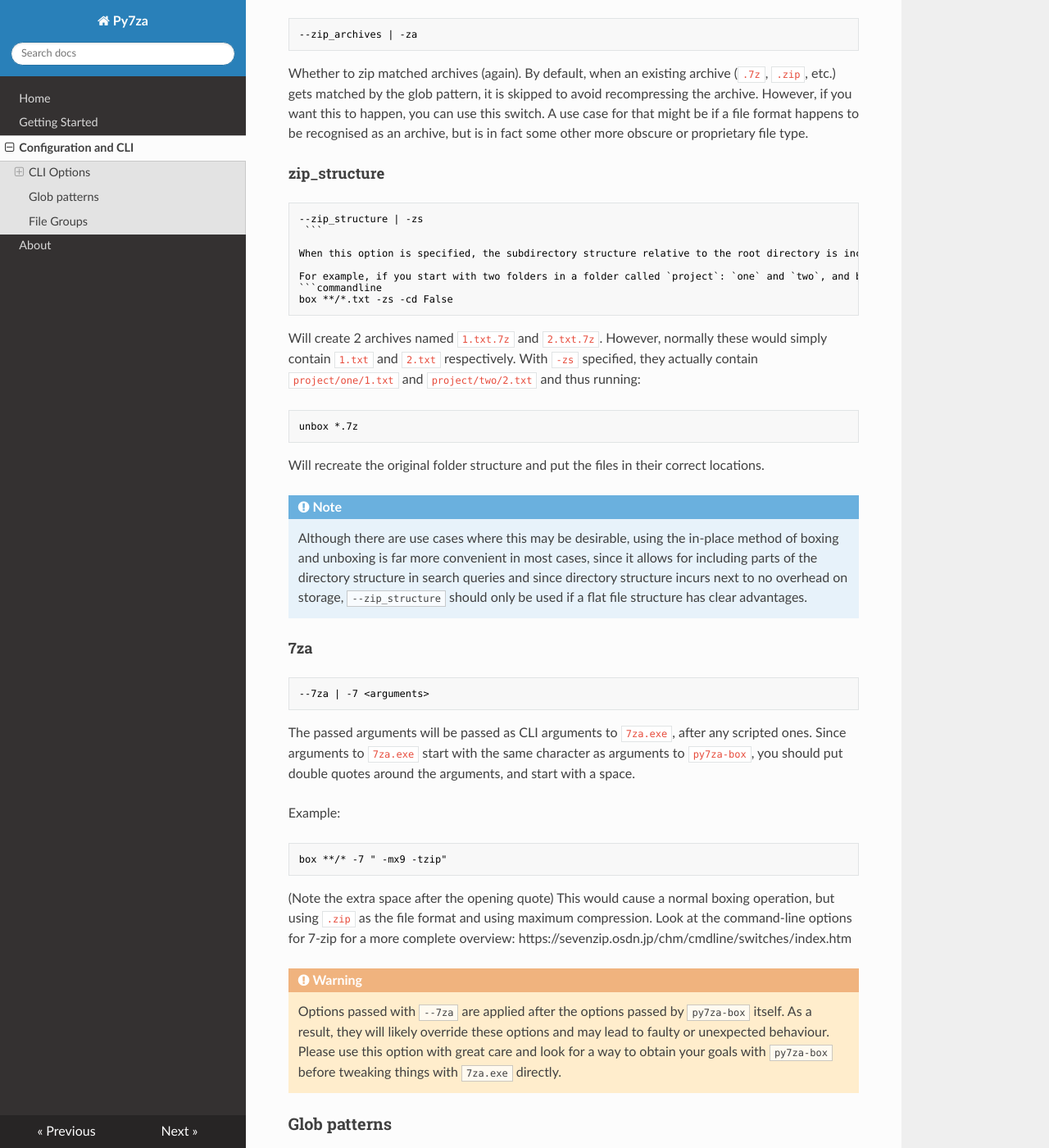
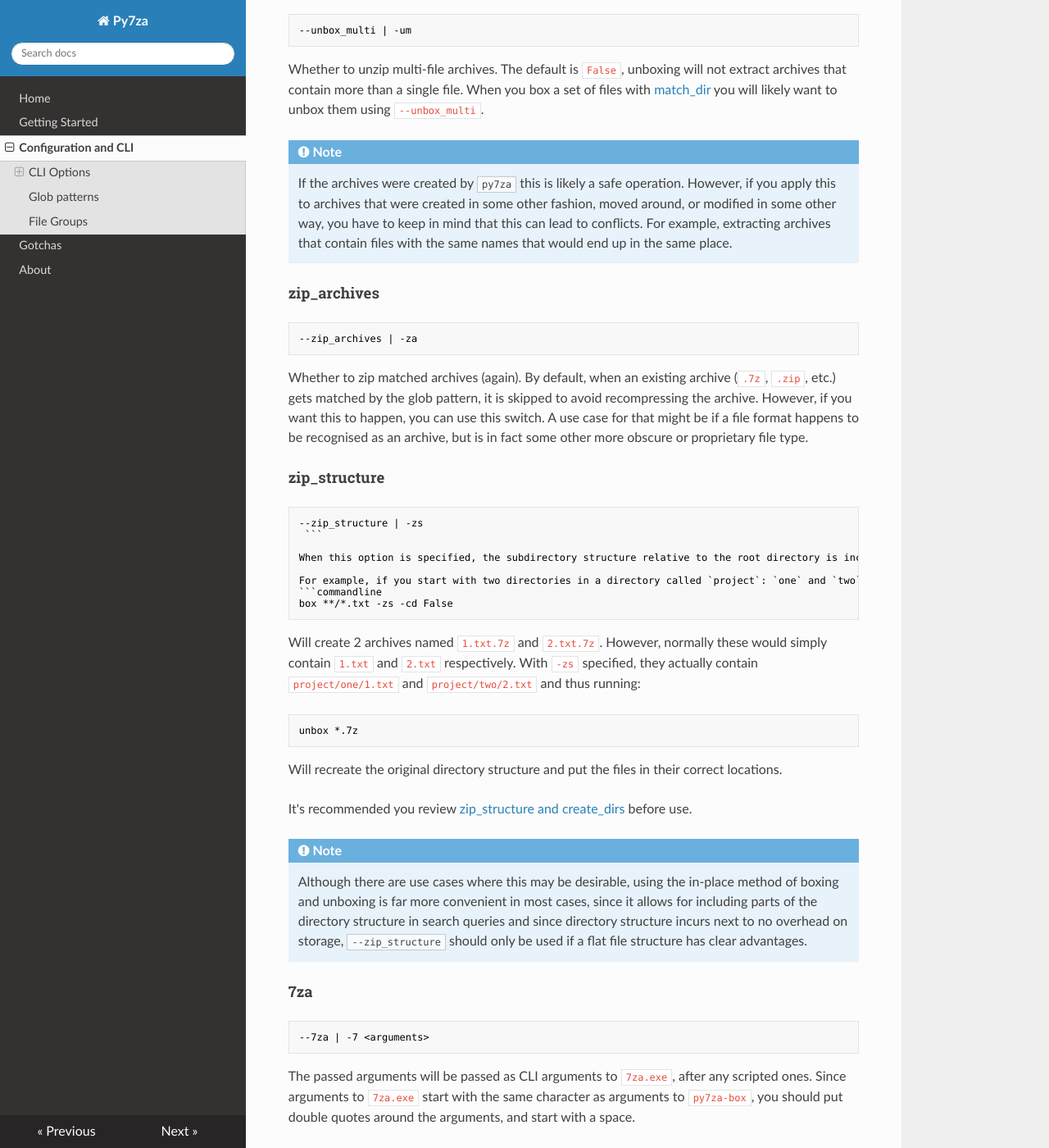
Before and after one commit to Grismar/py7za, an MkDocs documentation site: the page built from docs/configuration.md, in a window 1280 px wide and 1400 px high, scrolled down 8238 px. Shown: the whole window at 82% size. Built offline with MkDocs 1.6.1, drawn with Linux system fonts in a browser that asks for light colours; nearby versions of some CDN libraries; some of the changed text lies outside the part shown.

Commit message:
update 0.2.3

````diff
--- a/docs/configuration.md
+++ b/docs/configuration.md
@@ -17,18 +17,20 @@
 
 #### create_dirs
 
-```commandline
+```none
 --create_dirs | -cd
 ```
 
-Switch for unboxing, determining whether to recreate the same directory structure in the target path. When a [target](#target) location is specified, files will not be boxed or unboxed in-place - if `create_dirs` is `False`, all the files in the target location will be created in the same directory.
+Switch for unboxing, determining whether to recreate the same directory structure in the target path. When a [target](#target) location is specified, files will not be boxed or unboxed in-place - if `create_dirs` is `False`, all the files in the target location will be created in the same directory. The default is `True`, which is the useful setting for in-place boxing and unboxing.
+
+It's recommended you review [zip_structure and create_dirs](../gotchas/#zip_structure-and-create_dirs) before use.
 
 !!! warning
-    This can lead to undesirable results (files getting overwritten, or not boxed or unboxed) if there are files with the same name in different directories. Use with care! The default is safe, setting this option to `True` requires being careful.
+    This can lead to undesirable results (files getting overwritten, or not boxed or unboxed) if there are files with the same name in different directories. Use with care! The default is safe, setting this option to `False` requires being careful.
 
 #### delete
 
-```commandline
+```none
 --delete | -d
 ```
 
@@ -36,7 +38,7 @@
 
 #### error_log
 
-```commandline
+```none
 --error_log | -el <path>
 ```
 
@@ -44,7 +46,7 @@
 
 #### glob
 
-```commandline
+```none
 [--glob | -g] <pattern> [<pattern> [..]]
 ```
 
@@ -55,31 +57,31 @@
 
 #### group_match
 
-```commandline
+```none
 --group_match | -gm
 ```
 
-Whether to match files that are grouped with other matched files. See also [File Groups](../configuration/file-groups). The default is to match grouped files. In short, this means that any files that are normally grouped, like for example files that make up an ArcGIS shape file, will all be matched if at least one of them is matched by a glob pattern.
+Whether to match files that are grouped with other matched files. See also [File Groups](../configuration/#file-groups). The default is to match grouped files. In short, this means that any files that are normally grouped, like for example files that make up an ArcGIS shape file, will all be matched if at least one of them is matched by a glob pattern.
 
 You can define additional groups using [group_add](../configuration/#group_add)
 
 #### group_add
 
-```commandline
+```none
 --group_add | -ga <path>
 ```
 
 In addition to default group definitions used by [group_match](../configuration/#group_match), you can define your own in a .json format that is structured the same as the `groups.json` file that accompanies the `py7za_box` script.
 
 The structure is straightforward:
-```json
+```none
 {
   "group name": [".suffix", ".suffix", ...],
   ...
 }
 ```
 Alternatively, this structure can be part of another .json file, in which case it should be the value of a `"groups"` key:
-```json
+```none
 {
   ...
   "groups: {
@@ -99,7 +101,7 @@
 
 #### help
 
-```commandline
+```none
 --help | -h
 ```
 
@@ -107,25 +109,28 @@
 
 #### log
 
-```commandline
+```none
 --log | -l <path>
 ```
 Write a log file to the name and location specified by `<path>`. For each boxing or unboxing operation, source file name, source file size, target file name, and target file size are written in .csv format. The default is not to log to file and to only report progress on the screen.
 
 #### match_dir
 
-```commandline
+```none
 --match_dir | -md
 ```
 
 Whether glob pattern(s) should match directories. By default only files are matched. If directories are matched, they will be archived as a whole, i.e. the entire directory will be archived as a single file when boxing, and unboxed all at once when unboxing.
+
+!!! note
+    7za itself supports multicore compression when compressing multiple files into a single archive. So if you're compressing many files into a few archives, which likely happens when compressing directories instead of single file, it may not be optimal to create a pool with as many tasks as you have cores. Look at [parallel](../configuration/#parallel)
 
 !!! warning
     Since there are far more possible complications here, using this option requires some planning. It is recommended not to use this switch unless the implications are clear. Some experimentation before applying it to critical files is recommended.
 
 #### match_file
 
-```commandline
+```none
 --match_file | -mf
 ```
 
@@ -139,7 +144,7 @@
 
 #### output
 
-```commandline
+```none
 --output | -o  d | default / l | list / q | quiet / s | status / v | verbose
 ```
 
@@ -158,7 +163,7 @@
 
 #### overwrite
 
-```commandline
+```none
 --overwrite | -w  a | all / s | skip / u | rename_new / t | rename_existing
 ```
 
@@ -166,7 +171,7 @@
 
 #### parallel
 
-```commandline
+```none
 --parallel | -p <n>[x]
 ```
 
@@ -178,7 +183,7 @@
 
 Example:
 ```commandline
-box **/* -p -6
+box **/* -p " -6"
 box **/* -p 18
 box **/* -p .75x
 ```
@@ -187,9 +192,12 @@
 !!! Note
     In rare cases you may want to kick off more parallel processes than there are cores, in particular when unboxing many large files that do not require a lot of computing power to decompress but when you do have a lot of bandwidth to saturate. However, in general a number at or below the number of available cores is optimal.
 
+!!! Note
+    If you use the [match_dir](../configuration/#match_dir) option, you may want to consider only allowing a few parallel operations, as 7za itself will make use of multiple cores to compress multiple files at once.
+
 #### root
 
-```commandline
+```none
 --root | -r <path>
 ```
 
@@ -202,7 +210,7 @@
 
 #### regex
 
-```commandline
+```none
 --regex | -re <expr>
 ```
 
@@ -219,7 +227,7 @@
 
 #### si
 
-```commandline
+```none
 --si | -si
 ```
 
@@ -227,7 +235,7 @@
 
 #### target
 
-```commandline
+```none
 --target | -t <path>
 ```
 
@@ -242,7 +250,7 @@
 
 #### test
 
-```commandline
+```none
 --test
 ```
 
@@ -253,7 +261,7 @@
 box **/* -r D:\test\ --test
 ```
 This can output something like:
-```commandline
+```none
 TEST in ".": 7za.exe a "D:\test\test.mif.7z" "D:\0000\test.mif" -y -sdel
 TEST in ".": 7za.exe a "D:\test\test.mid.7z" "D:\0000\test.mid" -y -sdel
 TEST in ".": 7za.exe a "D:\test\test.txt.7z" "D:\0000\test.txt" -y -sdel
@@ -265,15 +273,15 @@
 
 #### unbox
 
-```commandline
+```none
 --unbox | unzip | -u
 ```
 
-When you run `unbox`, you effectively run `py7za-box` with this option set to `True`, causing it to start unboxing and interpreting the other options accordingly. By default this option is `False`, so running `py7za-box` without this option is nearly identical to running `box`.
+When you run `unbox`, you effectively run `py7za-box` with this option set to `True`, causing it to start unboxing and interpreting the other options accordingly. By default, this option is `False`, so running `py7za-box` without this option is nearly identical to running `box`.
 
 #### unbox_multi
 
-```commandline
+```none
 --unbox_multi | -um
 ```
 
@@ -284,7 +292,7 @@
 
 #### zip_archives
 
-```commandline
+```none
 --zip_archives | -za
 ```
 
@@ -292,13 +300,13 @@
 
 #### zip_structure
 
-```commandline
+```none
 --zip_structure | -zs
  ```
 
 When this option is specified, the subdirectory structure relative to the root directory is included in the archive (there is no effect when unboxing). By default, the directory structure from root is recreated (see [create_dirs](../configuration/#create_dirs)), and there is no need to include the directory structure. But if you set `--create_dirs` to False, you may want to preserve the original location of the files, even though you are creating a flat file structure.
 
-For example, if you start with two folders in a folder called `project`: `one` and `two`, and both contain a text file, `1.txt` and `2.txt` respectively, then running the following:
+For example, if you start with two directories in a directory called `project`: `one` and `two`, and both contain a text file, `1.txt` and `2.txt` respectively, then running the following:
 ```commandline
 box **/*.txt -zs -cd False
 ```
@@ -306,14 +314,16 @@
 ```commandline
 unbox *.7z
 ```
-Will recreate the original folder structure and put the files in their correct locations.
+Will recreate the original directory structure and put the files in their correct locations.
+
+It's recommended you review [zip_structure and create_dirs](../gotchas/#zip_structure-and-create_dirs) before use.
 
 !!! note
     Although there are use cases where this may be desirable, using the in-place method of boxing and unboxing is far more convenient in most cases, since it allows for including parts of the directory structure in search queries and since directory structure incurs next to no overhead on storage, `--zip_structure` should only be used if a flat file structure has clear advantages.
 
 #### 7za
 
-```commandline
+```none
 --7za | -7 <arguments>
 ```
 
--- a/mkdocs.yml
+++ b/mkdocs.yml
@@ -3,6 +3,7 @@
   - Home: index.md
   - 'Getting Started': getting_started.md
   - 'Configuration and CLI': configuration.md
+  - Gotchas: gotchas.md
   - About: about.md
 theme: readthedocs
 markdown_extensions:
--- a/py7za/_version.py
+++ b/py7za/_version.py
@@ -1 +1 @@
-__version__ = '0.2.2'
+__version__ = '0.2.3'
--- a/setup.py
+++ b/setup.py
@@ -3,6 +3,12 @@
 from setuptools import setup
 
 __name__ = 'py7za'
+
+project_urls = {
+    'Home page': 'https://pypi.org/project/py7za',
+    'Source Code': 'https://gitlab.com/Jaap.vanderVelde/py7za',
+    'Documentation': 'https://py7za.readthedocs.io/'
+}
 
 version_fn = os.path.join(__name__, "_version.py")
 __version__ = "unknown"
````
Also changed, not shown: other parts of docs/configuration.md (+1 -1 lines), CHANGELOG.md (+19 -2 lines), README.md (+10 -163 lines), docs/about.md (+10 -5 lines), docs/getting_started.md (+61 -5 lines), docs/gotchas.md (added, +136 -0 lines), docs/index.md (+1 -0 lines), scripts/README.md (+1 -1 lines), LICENSE.txt, 3 other files.
